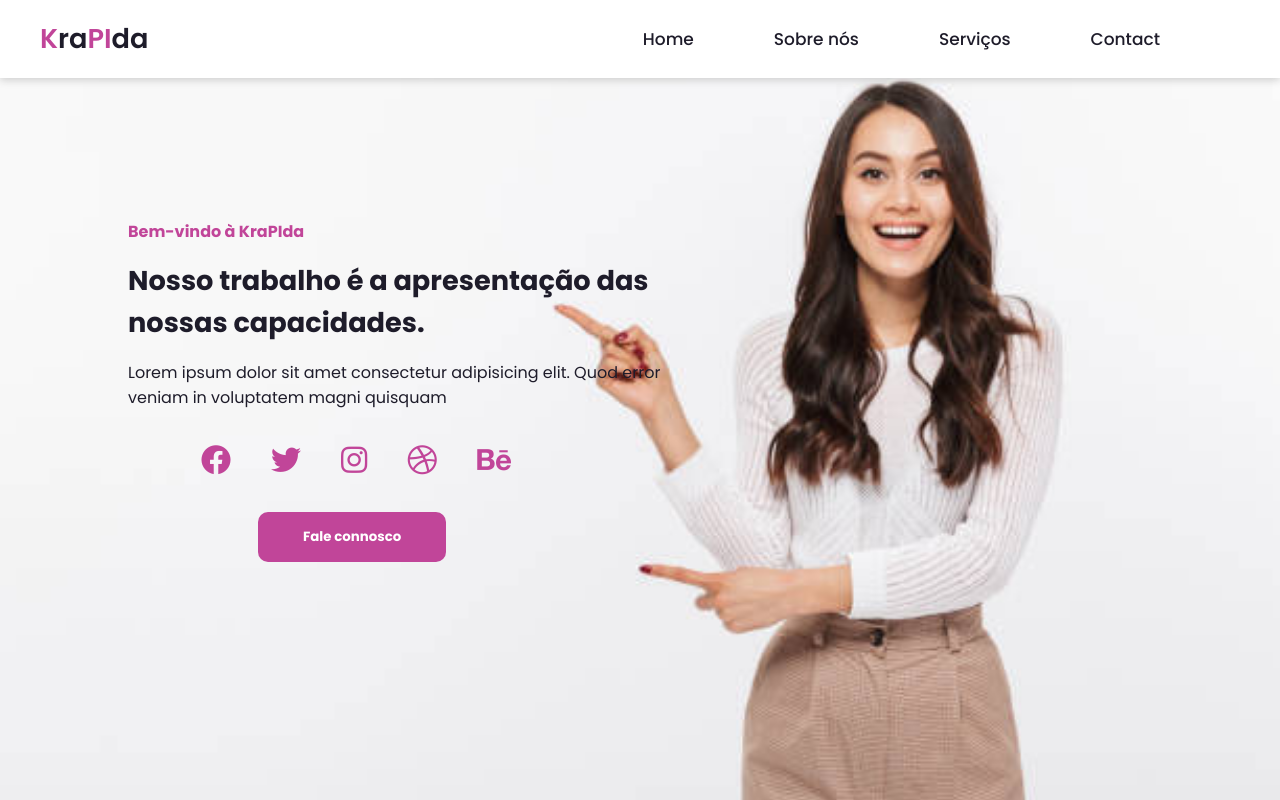
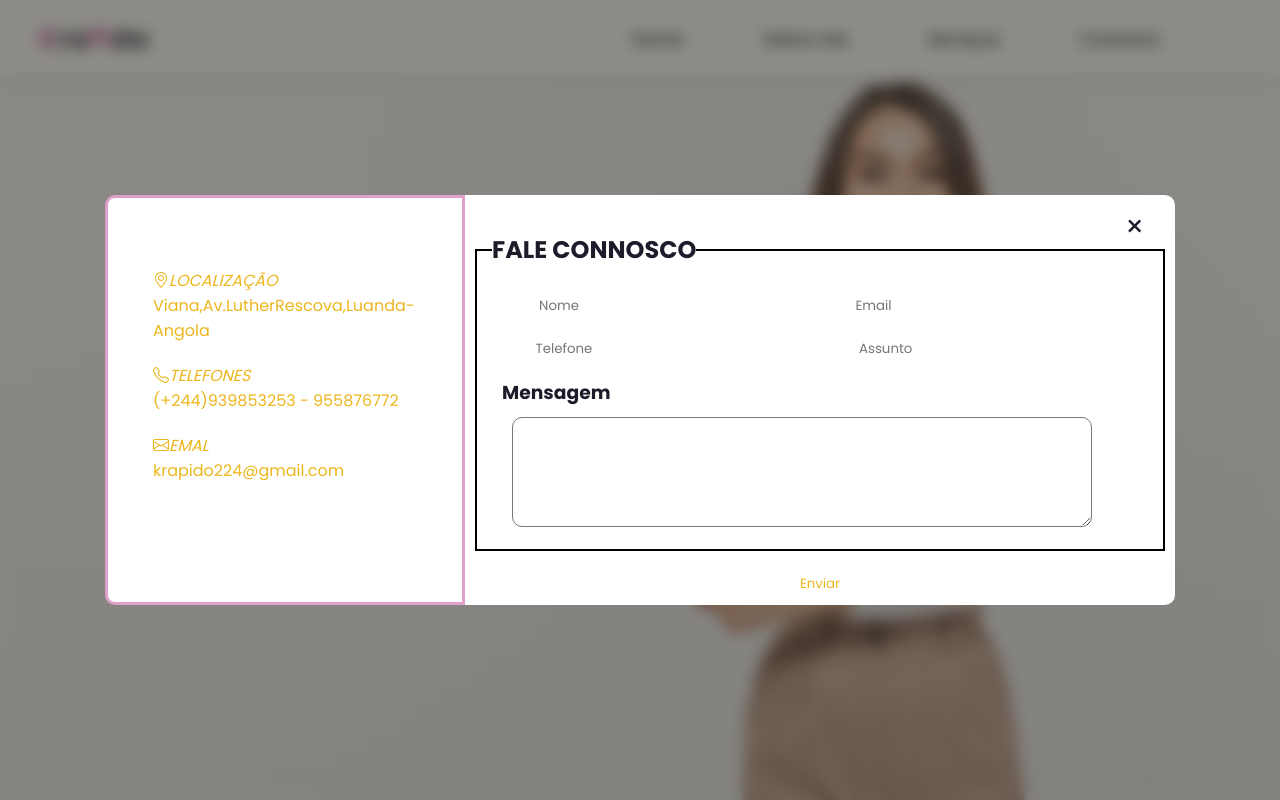
Before and after one commit to EduardoChicaia/site_krapido, a plain HTML site: page index.html in a window 1280 px wide. Both pictures are taken after a click on the button "Fale connosco". Drawn offline with nearby package versions, Linux system fonts and the light colour scheme; some icons are missing.

Commit message:
completando js no modal

```diff
--- a/index.html
+++ b/index.html
@@ -18,7 +18,7 @@
                 <li class="nav_item"><a href="#">Home</a></li>
                 <li class="nav_item"><a href="#">Sobre nós</a></li>
                 <li class="nav_item"><a href="#">Serviços</a></li>
-                <li class="nav_item"><a href="#">Contact</a></li>
+                <li class="nav_item"><a href="#">Contacto</a></li>
                 <i class='bx bx-search'></i>
             </ul>
             <div class="menu">
@@ -41,10 +41,12 @@
                     <a href="#"><i class="fa-brands fa-dribbble"></i></a>
                     <a href="#"><i class="fa-brands fa-behance"></i></a>
                 </div>
-                <button class="home_btn" id="modal">Fale connosco</button>
+                <button class="home_btn" onclick="openModal ()">Fale connosco</button>
             </div>
-            <aside class="modal_container">
-                <div class="modal">
+
+
+            <aside class="modal_container" id="modal_container">
+                <div class="modal" id="modal">
                     <div class="identi">
                         <div class="icons">
                             <i class="bi bi-geo-alt">LOCALIZAÇÃO</i>
@@ -61,7 +63,7 @@
                     </div>
                     <div class="formulario">
                         <form class="form">
-                            <span class="X" draggable="true" onclick="closeModal()">&times</span>
+                            <span class="X" draggable="true" id="close">&times</span>
                             <fieldset class="caixa">
                                 <legend class="top"><h2>FALE CONNOSCO</h2></legend>
                                  <input type="text" name="nome" id="nome" placeholder="  Nome">
@@ -78,5 +80,8 @@
             </aside>
         </section>
     </main>
+
+    <script src="krapido.js"></script>
 </body>
+
 </html>
--- a/krapido.css
+++ b/krapido.css
@@ -112,6 +112,7 @@ body {
 }
 .home_btn:hover {
     background-color: #fc4c35;
+    cursor: pointer;
 }
 .home .redes_socias{
     height: 40px;
--- /dev/null
+++ b/krapido.js
@@ -0,0 +1,11 @@
+function openModal (){
+    const modal = document.getElementById('modal_container')
+    modal.classList.add('active')
+
+
+    modal.addEventListener('click', (e) =>{
+        if (e.target.id == 'close'){
+            modal.classList.remove('active')
+        }
+    })
+}
--- a/modal.css
+++ b/modal.css
@@ -11,13 +11,14 @@
 .modal {
     display: flex;
     justify-content: center;
-    transform: translateY(100px);
+
 }
 .modal .identi {
     width: 360px;
-    height: 390px;
-    background: #c1459a;
+    height: 410px;
+    background: white;
     color: #edb61d;
+    border: 3px solid #c1459a82;
     padding: 50px 0px 50px 25px;
     border-top-left-radius: 10px;
     border-bottom-left-radius: 10px;
@@ -28,9 +29,9 @@
     font-size: 1rem;
 }
 .modal .formulario {
-    width: 700px;
+    width: 710px;
     height: 410px;
-
+    background: white;
     padding: 10px;
     border-top-right-radius: 10px;
     border-bottom-right-radius: 10px;
@@ -41,7 +42,7 @@
     flex-wrap: wrap;
     padding: 0 20px;
     border-radius: 10px;
-    margin: 20px 20px 5px 20px;
+    margin: 10px 20px 5px 20px;
 }
 input{
     border: none
@@ -49,8 +50,12 @@ input{
 }
 .modal .caixa {
     padding: 15px;
+    margin-top: -20px;
     border: 2px solid black;
     font-weight: bold;
+}
+.caixa h1 {
+    margin: 10px;
 }
 .modal .letras {
     width: 580px;
@@ -82,11 +87,26 @@ input{
     height: 25px;
     border-radius: 20px;
     border: none;
-    background: #c1459a;
+    background: white;
     color: #edb61d;
     transition: all 0.5s;
 }
 .btn-enviar .btnu:hover {
-    background: #fc4c35;
+    background: #c1459a;
     font-weight: bolder;
+    cursor: pointer;
 }
+.modal_container.active {
+    display: flex;
+    justify-content: center;
+    align-items: center;
+    animation: active .4s ease-in-out;
+  }
+@keyframes active {
+    0%{
+      top: -100px;
+    }
+    100%{
+      top: 10%;
+    }
+  }
```
